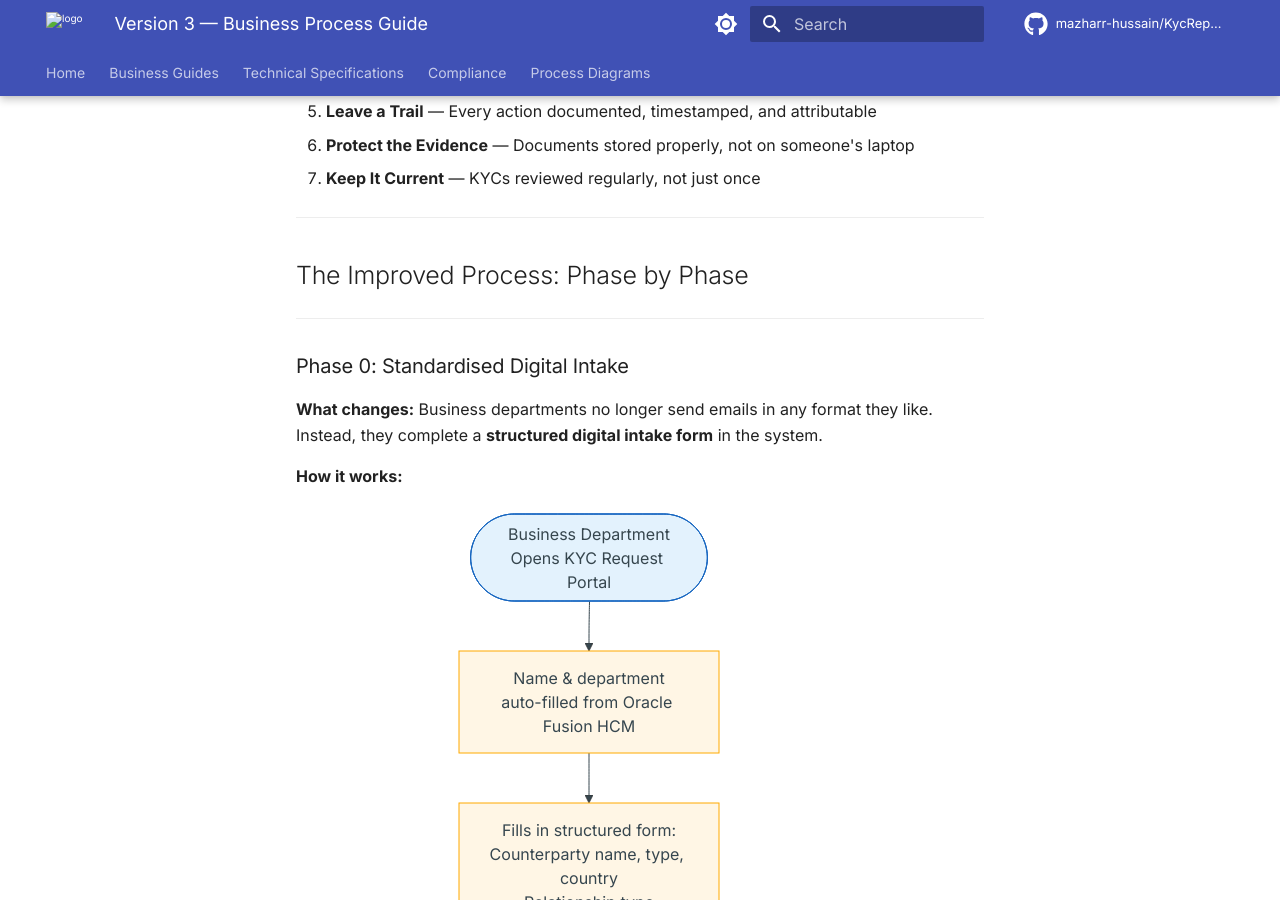
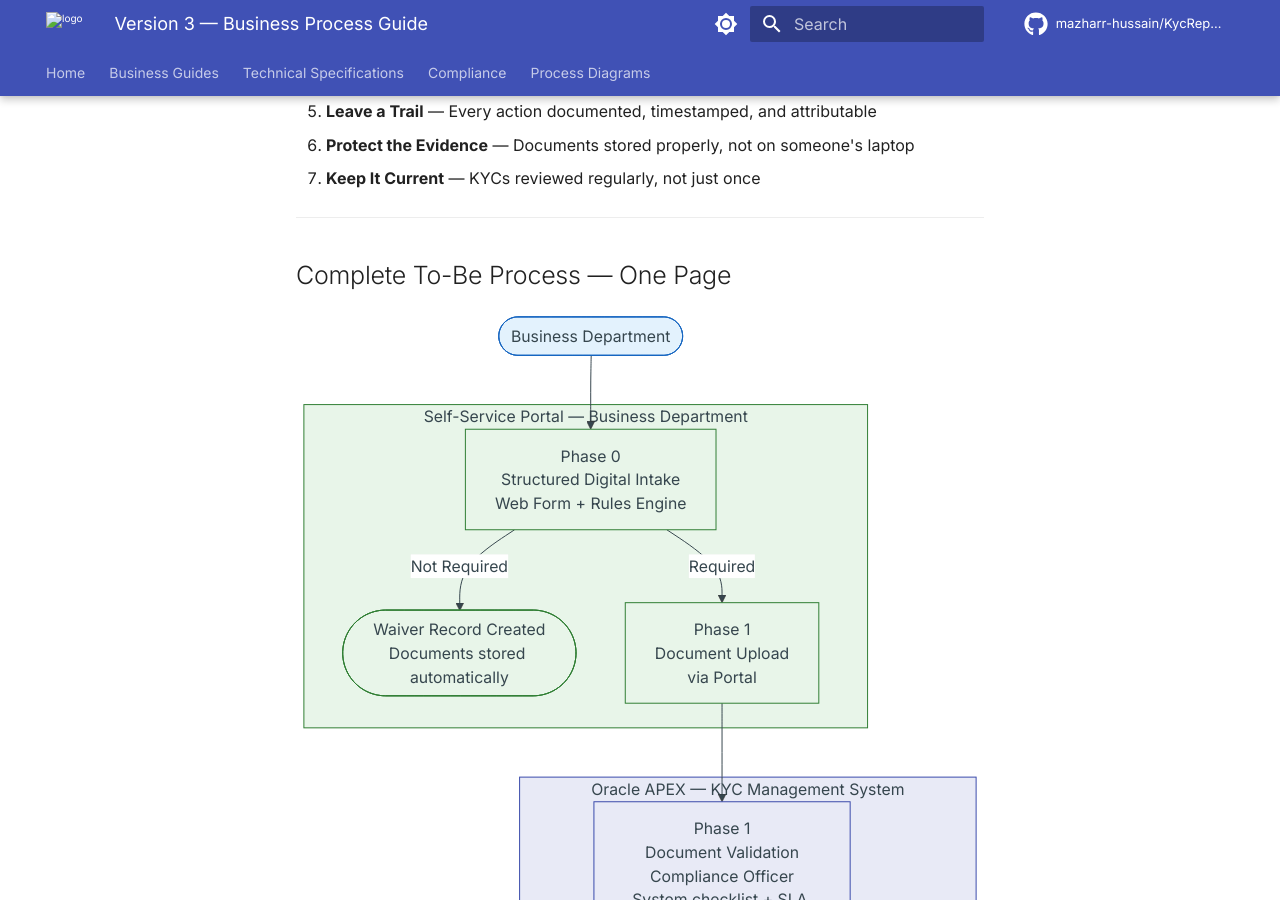
Before and after one commit to mazharr-hussain/KycReport, an MkDocs documentation site: the page built from docs/V3_BUS_BestPractice.md, in a window 1280 px wide and 900 px high, scrolled down 943 px. Built offline with MkDocs 1.6.1 and Material for MkDocs 9.7.7, drawn with Linux system fonts in a browser that asks for light colours; comment, search, counter and statistics services are not loaded; part of the change alters nothing that is shown.

Commit message:
Add one-page To-Be process overview diagram to V3
Single Mermaid diagram showing the complete future-state process with
two zones: green self-service portal (business dept) and blue Oracle
APEX system (compliance team). Minimal labels — phase name, who acts,
key difference from As-Is. Sits above the phase-by-phase detail.

Co-Authored-By: Claude Sonnet 4.6 <noreply@anthropic.com>
Claude-Session: https://claude.ai/code/session_016qkbbHGMzJxbVWuaEdqdCA

````diff
--- a/docs/V3_BUS_BestPractice.md
+++ b/docs/V3_BUS_BestPractice.md
@@ -31,6 +31,48 @@ Every step in this process is designed around seven core compliance principles:
 5. **Leave a Trail** — Every action documented, timestamped, and attributable
 6. **Protect the Evidence** — Documents stored properly, not on someone's laptop
 7. **Keep It Current** — KYCs reviewed regularly, not just once
+
+---
+
+## Complete To-Be Process — One Page
+
+```mermaid
+flowchart TD
+    START([Business Department]) --> P0
+
+    subgraph PORTAL["Self-Service Portal — Business Department"]
+        P0[Phase 0\nStructured Digital Intake\nWeb Form + Rules Engine]
+        P0 -->|Not Required| WAIVER([Waiver Record Created\nDocuments stored automatically])
+        P0 -->|Required| P1[Phase 1\nDocument Upload\nvia Portal]
+    end
+
+    subgraph SYSTEM["Oracle APEX — KYC Management System"]
+        P1B[Phase 1\nDocument Validation\nCompliance Officer\nSystem checklist + SLA clock starts]
+        P1B --> P2[Phase 2\nRisk Pre-Assessment\nSystem suggests risk level\nOfficer confirms or overrides]
+        P2 --> P3[Phase 3\nDue Diligence\nStructured screening record\nper entity and UBO]
+        P3 --> P4[Phase 4 & 5\nEntity + KYC Report\nAuto-populated from intake\nNo re-entry]
+        P4 --> P6[Phase 6\nLevel 1 Approval\nWith automatic delegation]
+        P6 -->|Low Risk| DONE
+        P6 -->|Medium / High Risk| P7[Phase 7\nLevel 2 / MLRO Approval\nMandatory SAR gate]
+        P7 --> DONE([Phase 8\nCompletion\nPDF generated\nRequestor notified automatically\nReview date set])
+    end
+
+    P1 --> P1B
+
+    style PORTAL fill:#E8F5E9,stroke:#2E7D32,color:#1B5E20
+    style SYSTEM fill:#E8EAF6,stroke:#3949AB,color:#1A237E
+    style START fill:#E3F2FD,color:#0D47A1,stroke:#1565C0
+    style WAIVER fill:#E8F5E9,color:#1B5E20,stroke:#2E7D32
+    style DONE fill:#E8F5E9,color:#1B5E20,stroke:#2E7D32
+    style P0 fill:#E8F5E9,color:#1B5E20,stroke:#2E7D32
+    style P1 fill:#E8F5E9,color:#1B5E20,stroke:#2E7D32
+    style P1B fill:#E8EAF6,color:#1A237E,stroke:#3949AB
+    style P2 fill:#E8EAF6,color:#1A237E,stroke:#3949AB
+    style P3 fill:#E8EAF6,color:#1A237E,stroke:#3949AB
+    style P4 fill:#E8EAF6,color:#1A237E,stroke:#3949AB
+    style P6 fill:#E8EAF6,color:#1A237E,stroke:#3949AB
+    style P7 fill:#E8EAF6,color:#1A237E,stroke:#3949AB
+```
 
 ---
 
````
